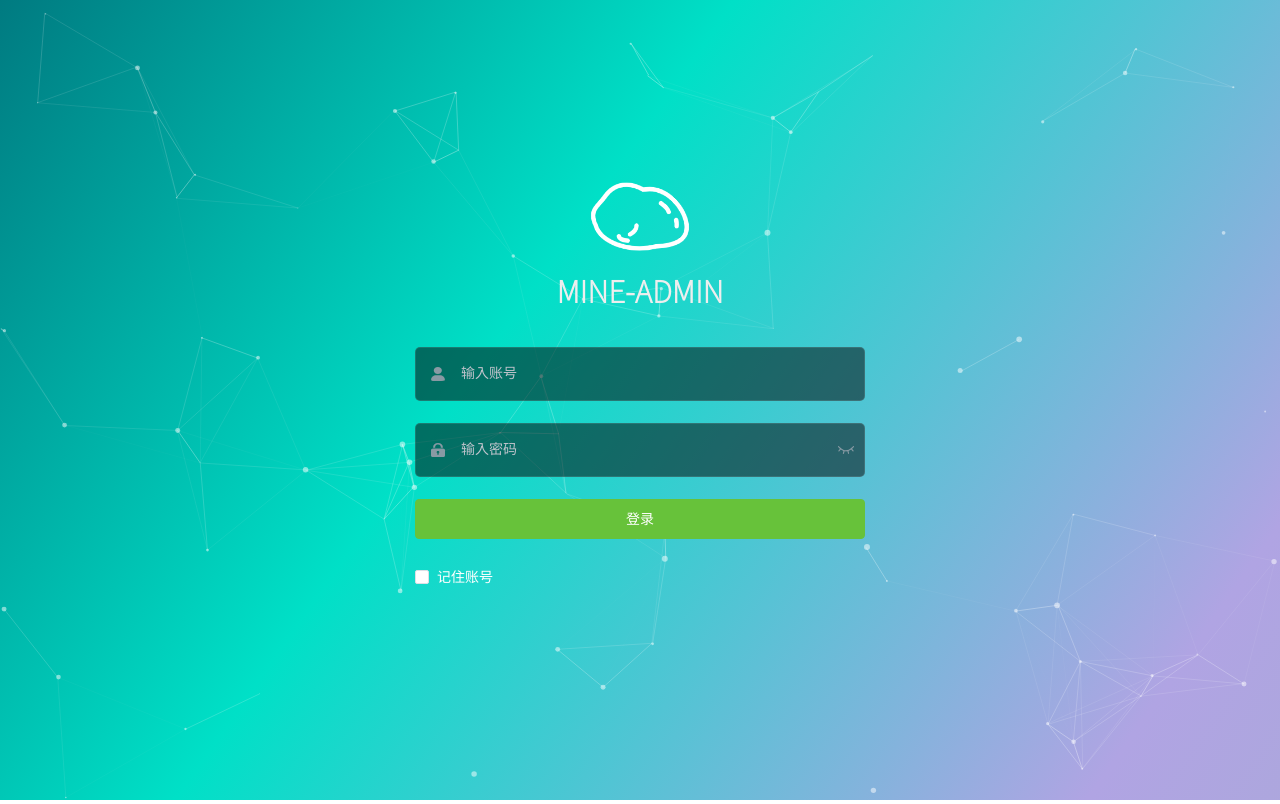
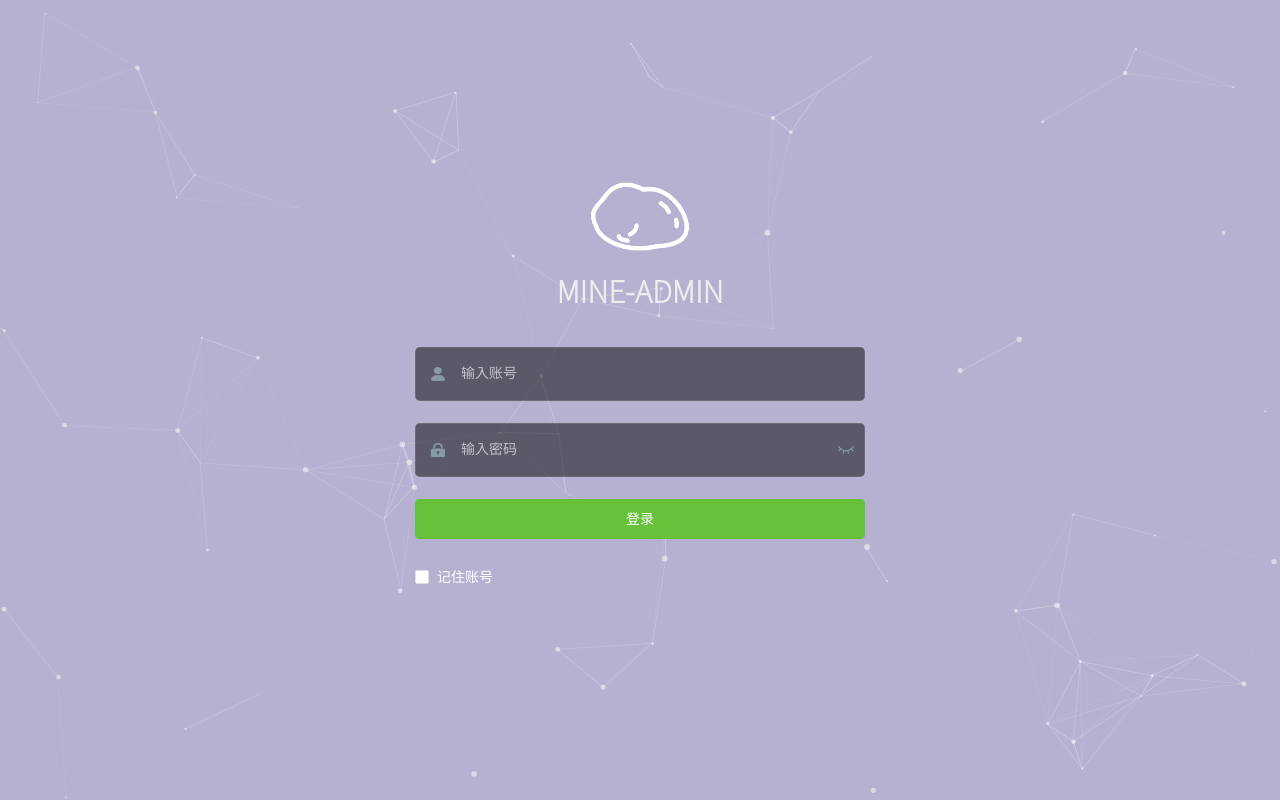
Before and after one commit to LeoNooob/chips-admin, a Vue app: page /#/login in a window 1280 px wide. Built offline with nearby package versions, Linux system fonts and the light colour scheme.

Commit message:
style:  particles样式修改

```diff
--- a/src/layout/components/Navbar.vue
+++ b/src/layout/components/Navbar.vue
@@ -64,7 +64,7 @@ export default {
   height: 50px;
   overflow: hidden;
   position: relative;
-  background: #fff;
+  background: linear-gradient(55deg, #00e0c7, #b0a4e3, #a1afc9);;
   box-shadow: 0 1px 4px rgba(0,21,41,.08);
 
   .hamburger-container {
--- a/src/layout/particles/index.vue
+++ b/src/layout/particles/index.vue
@@ -1,6 +1,3 @@
-<template>
-  <div id="particles" />
-</template>
 
 <script>
 import 'particles.js'
@@ -8,6 +5,9 @@ import particlesConfig from '@/assets/particles.json'
 export default {
   mounted() {
     window.particlesJS('particles', particlesConfig)
+  },
+  render(h) {
+    return <div id='particles'></div>
   }
 }
 </script>
--- a/src/styles/particles.scss
+++ b/src/styles/particles.scss
@@ -1,22 +1,8 @@
-@keyframes bganimation {
-    0% {
-      background-position: 0% 50%;
-    }
-    50% {
-      background-position: 100% 50%;
-    }
-    100% {
-      background-position: 0% 50%;
-    }
-  }
-
 #particles{
     position: absolute;
     width: 100%;
     height: 100%;
-    background-image: linear-gradient(125deg, #006270, #00e0c7, #b0a4e3, #a1afc9);
+    background-color: #b6b0d1;
     background-repeat: no-repeat;
     background-position: 50% 50%;
-    background-size: 170%;
-    animation: bganimation 10s infinite;
 }
--- a/src/styles/sidebar.scss
+++ b/src/styles/sidebar.scss
@@ -66,6 +66,7 @@
       border: none;
       height: 100%;
       width: 100% !important;
+      font-weight: bold;
     }
 
     // menu hover
--- a/src/views/login/index.vue
+++ b/src/views/login/index.vue
@@ -213,10 +213,25 @@ $bg: #2d3a4b;
 $dark_gray: #889aa4;
 $light_gray: #eee;
 
+@keyframes bganimation {
+    0% {
+      background-position: 0% 50%;
+    }
+    50% {
+      background-position: 100% 50%;
+    }
+    100% {
+      background-position: 0% 50%;
+    }
+  }
+
 .login-container {
   background-position: 50%;
   background-size: 100%;
   background-attachment: fixed;
+  background-image: linear-gradient(125deg, #006270, #00e0c7, #b0a4e3, #a1afc9);
+  background-size: 170%;
+  animation: bganimation 10s infinite;
   min-height: 100%;
   width: 100%;
   overflow: hidden;
@@ -275,5 +290,6 @@ $light_gray: #eee;
     cursor: pointer;
     user-select: none;
   }
+
 }
 </style>
```
